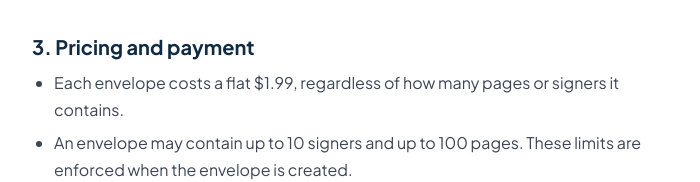
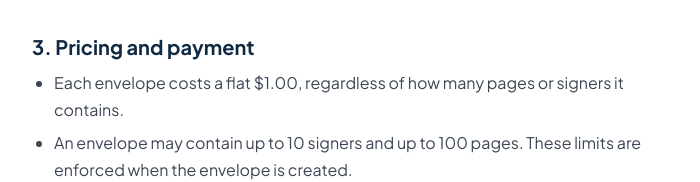
Before and after one commit to livelovelearnleavealegacy-droid/dollarsign-io, a Next.js app: page /terms in a window 1280 px wide. Shown: the part 1101-1283 px from the top of the page, without its empty margins (288-988 px from the left). Built offline with nearby package versions, Linux system fonts and the light colour scheme; no server answers.

Commit message:
Update page.js

```diff
--- a/app/terms/page.js
+++ b/app/terms/page.js
@@ -1,4 +1,5 @@
 import LegalPage, { h2, p, ul, li, link, callout } from "@/components/LegalPage";
+import { PRICE_LABEL, MAX_SIGNERS, MAX_PAGES } from "@/lib/shared";
 
 export const metadata = {
   title: "Terms of Service",
@@ -16,7 +17,7 @@ export default function TermsPage() {
       intro="These terms are a contract between you and Live, Love, Learn, Leave a Legacy LLC. Please read them before you send a document for signature."
     >
       <div style={callout}>
-        <strong>The short version.</strong> You pay $1.99 per envelope. We deliver it, collect signatures, and give you a signed PDF with an audit certificate. If something goes wrong, email{" "}
+        <strong>The short version.</strong> You pay $1.00 per envelope. We deliver it, collect signatures, and give you a signed PDF with an audit certificate. If something goes wrong, email{" "}
         <a href="mailto:support@dollarsign.io" style={link}>support@dollarsign.io</a> and we will refund you, no questions asked. We are a tool, not a law firm, and there are some documents you should not sign electronically at all — those are listed below.
       </div>
 
@@ -38,7 +39,7 @@ export default function TermsPage() {
 
       <h2 style={h2}>3. Pricing and payment</h2>
       <ul style={ul}>
-        <li style={li}>Each envelope costs a flat $1.99, regardless of how many pages or signers it contains.</li>
+        <li style={li}>Each envelope costs a flat {PRICE_LABEL}, regardless of how many pages or signers it contains.</li>
         <li style={li}>An envelope may contain up to 10 signers and up to 100 pages. These limits are enforced when the envelope is created.</li>
         <li style={li}>Payment is collected through Stripe before the envelope is sent. We never see or store your full card number.</li>
         <li style={li}>Prices may change, but a change never affects an envelope you have already paid for.</li>
```
